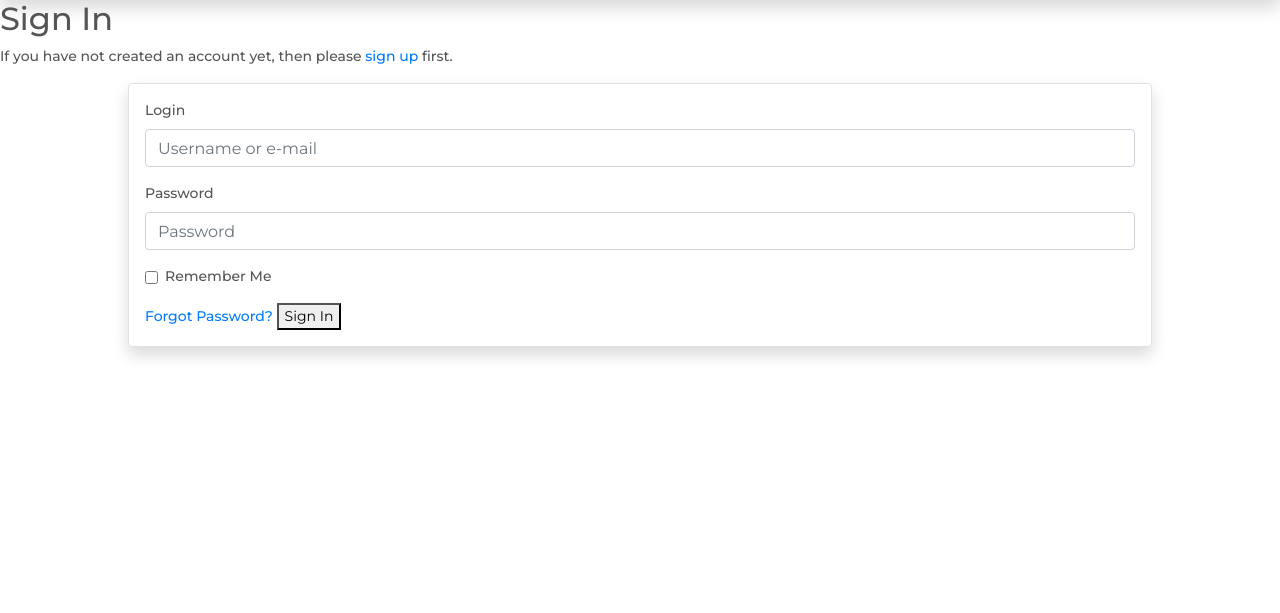
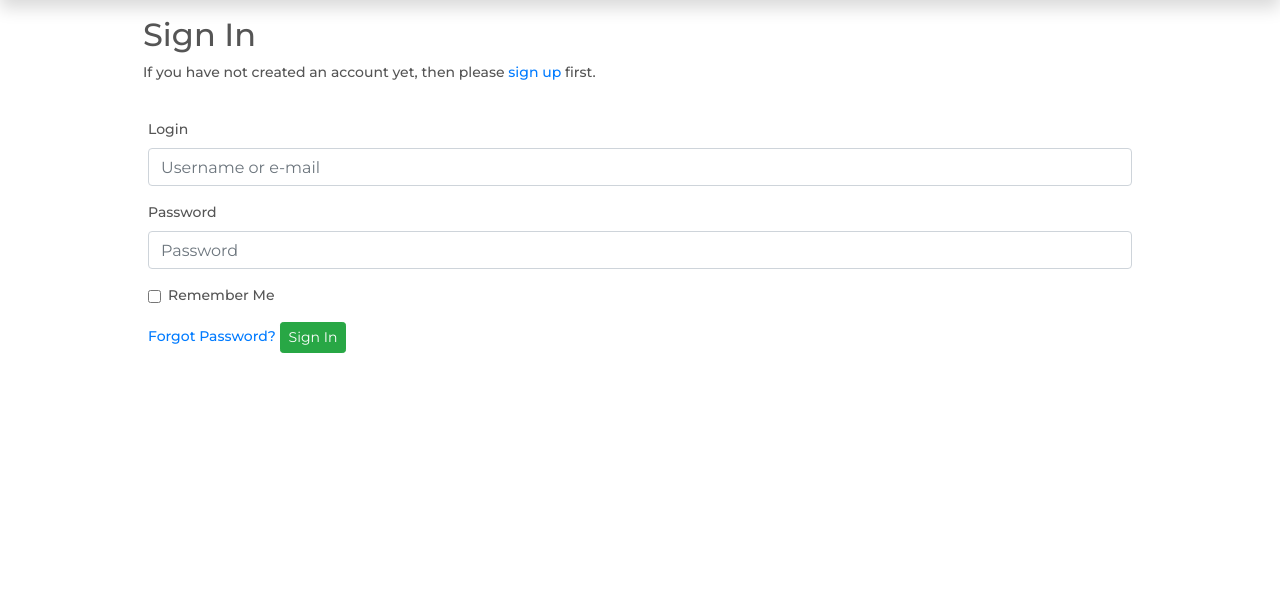
Before and after one commit to r-andy79/issue-tracker-project, a Django app: page /accounts/login/ in a window 1280 px wide. Shown: the part 56-669 px from the top of the page. Run offline with Django 3.2, Linux system fonts and the light colour scheme; parts of the project's set-up code (start-up, migrations or seed data) failed here and were passed over; some libraries are stand-ins or nearby versions.

Commit message:
Amended styling on login form

```diff
--- a/templates/account/login.html
+++ b/templates/account/login.html
@@ -12,7 +12,9 @@
 
 {% block content %}
 
+<div class="container pt-3">
 <h2>{% trans "Sign In" %}</h2>
+</div>
 
 {% get_providers as socialaccount_providers %}
 
@@ -34,12 +36,14 @@ for a {{ site_name }} account and sign in below:{% endblocktrans %}</p>
 {% include "socialaccount/snippets/login_extra.html" %}
 
 {% else %}
+<div class="container">
 <p>{% blocktrans %}If you have not created an account yet, then please
 <a href="{{ signup_url }}">sign up</a> first.{% endblocktrans %}</p>
+</div>
 {% endif %}
 <div class="container">
 <div class="row">
-    <div class="col border rounded shadow p-3">
+    <div class="col m-1 rounded p-3">
         <form class="login" method="POST" action="{% url 'account_login' %}">
             {% csrf_token %}
             {{ form|crispy }}
@@ -47,7 +51,7 @@ for a {{ site_name }} account and sign in below:{% endblocktrans %}</p>
             <input type="hidden" name="{{ redirect_field_name }}" value="{{ redirect_field_value }}" />
             {% endif %}
             <a class="button secondaryAction" href="{% url 'account_reset_password' %}">{% trans "Forgot Password?" %}</a>
-            <button class="primaryAction" type="submit">{% trans "Sign In" %}</button>
+            <button class="btn btn-sm btn-success primaryAction" type="submit">{% trans "Sign In" %}</button>
           </form>
     </div>
 </div>
```
